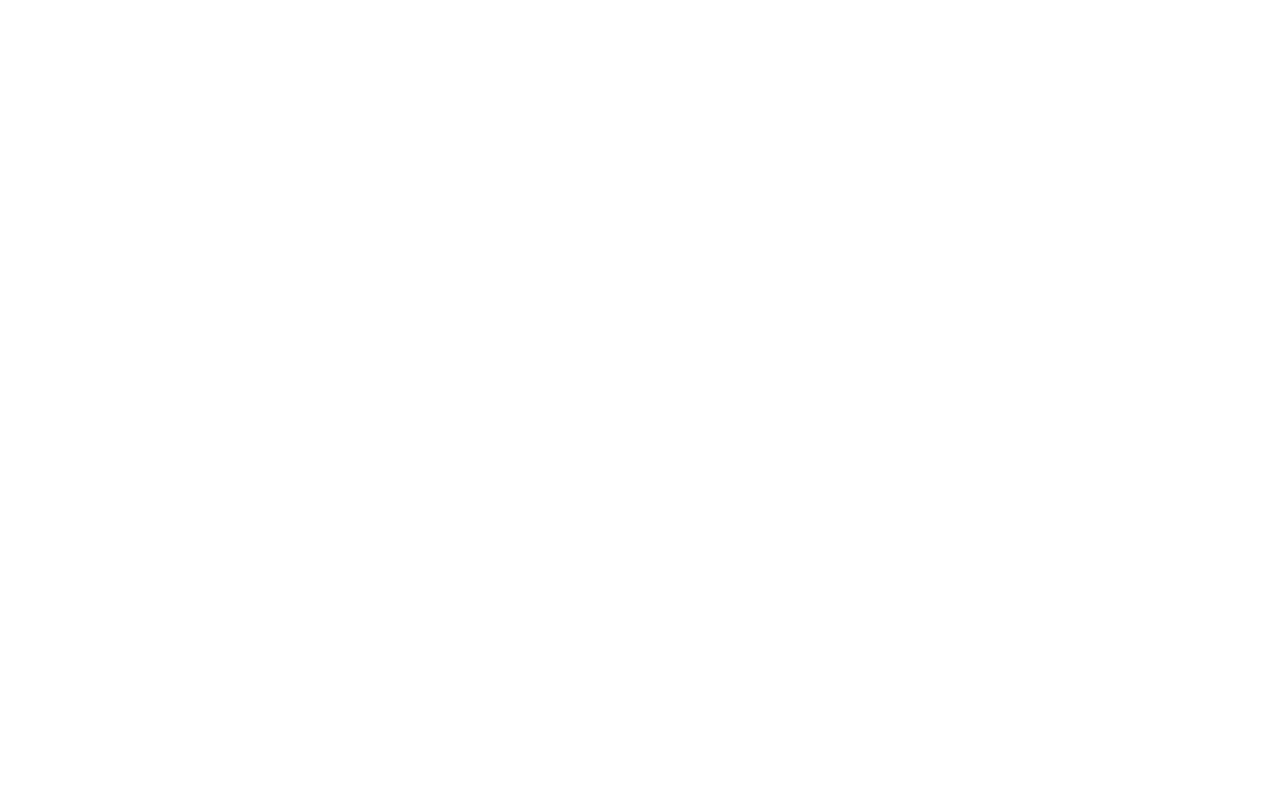
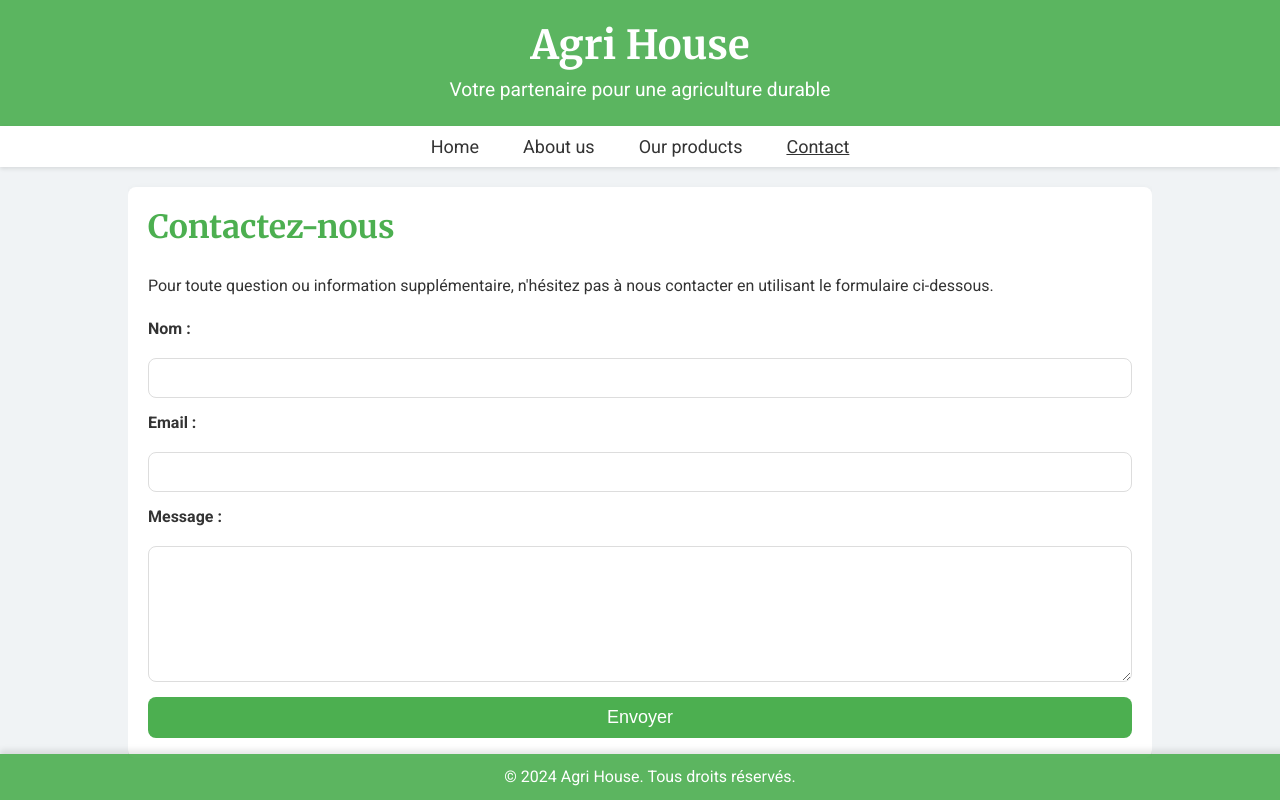
Before and after one commit to lfinkenb/Agri-House-Website-, a PHP site: page /Contact.html in a window 1280 px wide. Before the commit the page is empty. Run offline with PHP 8.4, Linux system fonts and the light colour scheme.

Commit message:
test nouveau styme

```diff
--- a/Contact.html
+++ b/Contact.html
@@ -0,0 +1,42 @@
+<!DOCTYPE html>
+<html lang="fr">
+<head>
+    <meta charset="UTF-8">
+    <meta name="viewport" content="width=device-width, initial-scale=1.0">
+    <title>Agri House - Contact</title>
+    <link rel="stylesheet" href="style.css">
+</head>
+<body>
+    <header>
+        <h1>Agri House</h1>
+        <p>Votre partenaire pour une agriculture durable</p>
+    </header>
+    <nav>
+        <a href="Home.html">Home</a>
+        <a href="Us.html">About us</a>
+        <a href="products.html">Our products</a>
+        <a href="contact.html" class="active">Contact</a>
+    </nav>
+    <div class="container">
+        <section class="main">
+            <h2>Contactez-nous</h2>
+            <p>Pour toute question ou information supplémentaire, n'hésitez pas à nous contacter en utilisant le formulaire ci-dessous.</p>
+            <form action="submit_form.php" method="post">
+                <label for="name">Nom :</label>
+                <input type="text" id="name" name="name" required>
+
+                <label for="email">Email :</label>
+                <input type="email" id="email" name="email" required>
+
+                <label for="message">Message :</label>
+                <textarea id="message" name="message" rows="6" required></textarea>
+
+                <button type="submit">Envoyer</button>
+            </form>
+        </section>
+    </div>
+    <footer>
+        <p>&copy; 2024 Agri House. Tous droits réservés.</p>
+    </footer>
+</body>
+</html>
--- a/style.css
+++ b/style.css
@@ -1,67 +1,161 @@
+/* Import Google Fonts */
+@import url('https://fonts.googleapis.com/css2?family=Roboto:wght@300;400;700&display=swap');
+@import url('https://fonts.googleapis.com/css2?family=Merriweather:wght@300;400;700&display=swap');
+
 body {
-    font-family: Arial, sans-serif;
+    font-family: 'Roboto', sans-serif;
+    background-color: #f0f3f5; /* beige */
+    color: #333; /* couleur de texte */
     margin: 0;
     padding: 0;
-    background-color: #f4f4f4;
 }
 
-
 header {
-    background-color: #FFC0CB;
-    color: #fff;
-    padding: 65px 0; /* Augmentation de la marge intérieure pour élargir le header */
+    background-color: rgba(76, 175, 80, 0.9); /* vert avec transparence */
+    color: white;
+    padding: 20px;
     text-align: center;
-    display: flex;
-    justify-content: space-between;
-    align-items: center;
+    box-shadow: 0 4px 6px rgba(0, 0, 0, 0.1); /* ombre subtile */
 }
 
-#logo {
+header h1 {
+    font-family: 'Merriweather', serif;
+    margin: 0;
+    font-size: 2.5em;
+}
+
+header p {
+    margin: 5px 0 0;
+    font-size: 1.2em;
+}
+
+nav {
+    background-color: #ffffff; /* blanc */
+    padding: 10px;
+    text-align: center;
+    box-shadow: 0 2px 4px rgba(0, 0, 0, 0.1); /* ombre subtile */
+}
+
+nav a {
+    color: #333; /* couleur de texte */
     text-decoration: none;
-    color: #fff;
-    font-size: 24px;
+    padding: 10px 20px;
+    font-size: 18px;
+    transition: background-color 0.3s ease; /* transition douce */
+}
+
+nav a:hover {
+    background-color: rgba(76, 175, 80, 0.2); /* vert clair au survol */
+}
+
+nav a.active {
+    text-decoration: underline;
+}
+
+.container {
+    width: 80%;
+    margin: auto;
+    overflow: hidden;
+}
+
+.main {
+    background-color: #ffffff; /* blanc */
+    padding: 20px;
+    margin-top: 20px;
+    box-shadow: 0 4px 8px rgba(0, 0, 0, 0.1); /* ombre subtile */
+    border-radius: 8px; /* coins arrondis */
+}
+
+h2 {
+    font-family: 'Merriweather', serif;
+    color: #4caf50; /* vert */
+    margin-top: 0;
+    font-size: 2em;
+}
+
+p {
+    line-height: 1.6;
+    margin-bottom: 20px;
+}
+
+.product-list {
+    display: flex;
+    flex-wrap: wrap;
+    gap: 20px;
+}
+
+.product-item {
+    background-color: rgba(224, 247, 250, 0.9); /* couleur de fond légère avec transparence */
+    padding: 20px;
+    border: 1px solid #ddd;
+    border-radius: 8px;
+    flex: 1 1 calc(50% - 40px);
+    box-shadow: 0 4px 6px rgba(0, 0, 0, 0.1); /* ombre subtile */
+    transition: transform 0.3s ease, box-shadow 0.3s ease; /* transition douce */
+}
+
+.product-item:hover {
+    transform: translateY(-5px); /* léger mouvement vers le haut */
+    box-shadow: 0 8px 12px rgba(0, 0, 0, 0.2); /* ombre plus prononcée */
+}
+
+.product-item h3 {
+    font-family: 'Merriweather', serif;
+    color: #4caf50; /* vert */
+    font-size: 1.5em;
+}
+
+.product-item p {
+    color: #333; /* couleur de texte */
+    font-size: 1em;
+}
+
+form {
+    display: flex;
+    flex-direction: column;
+    gap: 15px;
+}
+
+form label {
+    margin-bottom: 5px;
     font-weight: bold;
 }
 
-#cart-link {
-    text-decoration: none;
-    color: #fff;
-    font-size: 18px;
+form input, form textarea {
+    padding: 10px;
+    border: 1px solid #ddd;
+    border-radius: 8px;
+    font-size: 16px;
+    background-color: rgba(255, 255, 255, 0.9); /* fond blanc avec transparence */
 }
 
-section {
-    max-width: 800px;
-    margin: 20px auto;
-    padding: 20px;
-    background-color: #fff;
-    box-shadow: 0 0 10px rgba(0, 0, 0, 0.1);
+form button {
+    padding: 10px 20px;
+    border: none;
+    border-radius: 8px;
+    background-color: #4caf50; /* vert */
+    color: white;
+    font-size: 18px;
+    cursor: pointer;
+    transition: background-color 0.3s ease; /* transition douce */
 }
 
-h2 {
-    color: #333;
-}
-
-.categories {
-    display: flex;
-    justify-content: space-between;
-    margin-top: 20px;
-}
-
-.category {
-    width: 48%;
-    padding: 10px;
-    background-color: #eee;
-    box-shadow: 0 0 5px rgba(0, 0, 0, 0.1);
-    text-align: center;
-    cursor: pointer;
+form button:hover {
+    background-color: #45a049; /* vert foncé au survol */
 }
 
 footer {
-    background-color: #333;
-    color: #fff;
+    background-color: rgba(76, 175, 80, 0.9); /* vert avec transparence */
+    color: white;
     text-align: center;
     padding: 10px;
     position: fixed;
     bottom: 0;
     width: 100%;
+    box-shadow: 0 -4px 6px rgba(0, 0, 0, 0.1); /* ombre subtile */
 }
+
+footer p {
+    margin: 0;
+    font-size: 1em;
+}
```
